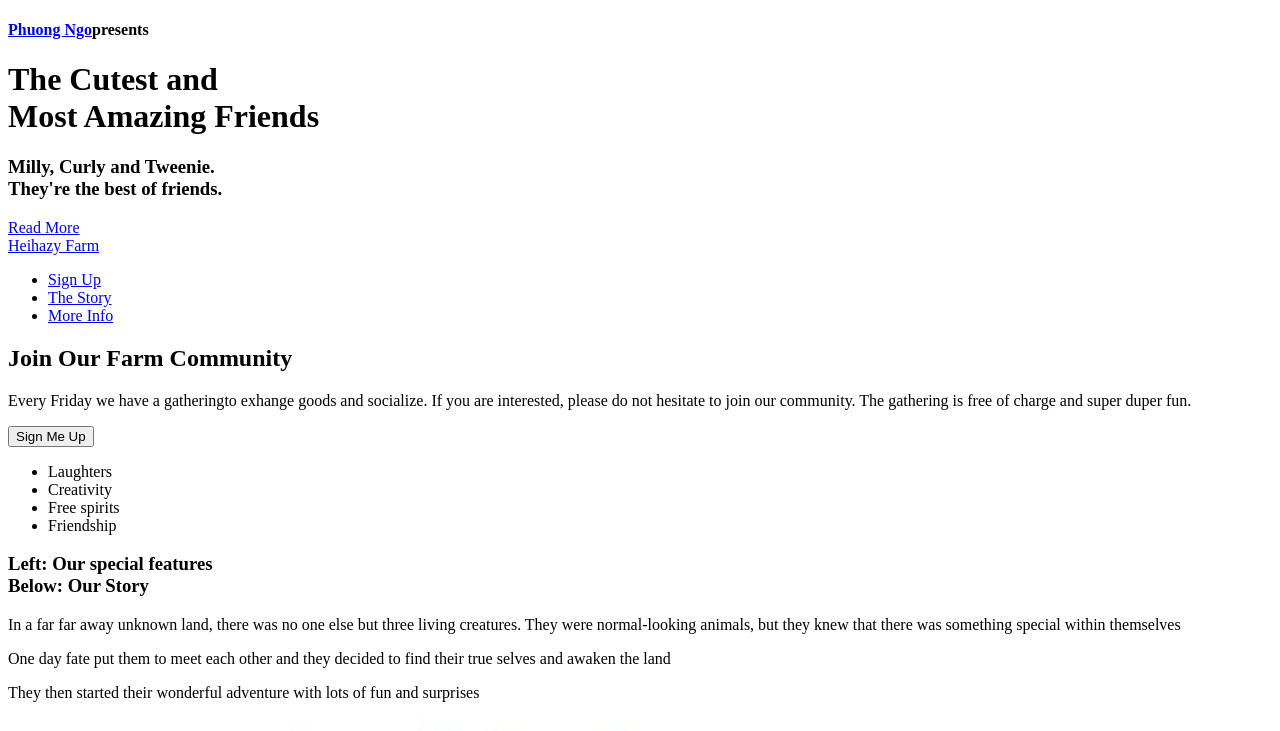
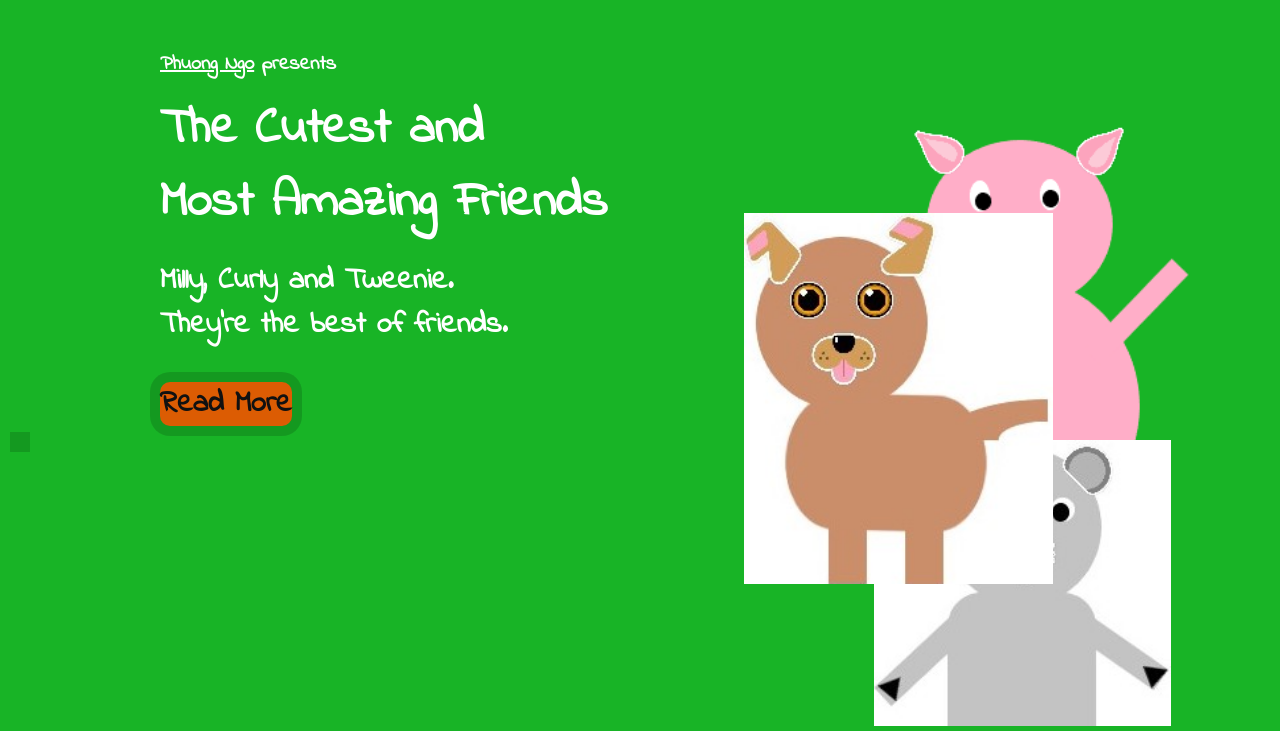
Before and after one commit to heihazy/heihazy-farm, a plain HTML site: page index.html in a window 1280 px wide. Shown: the top 731 px of the page. Drawn offline with Linux system fonts and the light colour scheme.

Commit message:
did some css for the website

```diff
--- a/style.css
+++ b/style.css
@@ -1,3 +1,98 @@
-body{
-    background-color: white;
+@import url('https://fonts.googleapis.com/css?family=Indie+Flower&display=swap');
+body,html{
+    font-family: 'Indie Flower', cursive;
+    padding: 0;
+    margin: 0;
 }
+
+h1{
+    font-weight: 800;
+    font-size: 50px;
+}
+h3{
+    font-weight: bold;
+    font-size: 30px;
+}
+h4{
+    font-weight: bold;
+    font-size: 20px;
+}
+.wrapper{
+    width: 960px;
+    margin: 0 auto;
+
+}
+.hero-banner{
+    background-color: #18B426;
+    height: 100vh;
+    padding: 50px 20px;
+    box-sizing: border-box;
+}
+.hero-banner h1{
+    color: white;
+    margin: 14px 0 20px;
+}
+.hero-banner h3{
+    color: white;
+    margin: 0 0 35px;
+}
+.hero-banner h4,
+.hero-banner h4 a{
+    color: white;
+    margin: 0;
+}
+.pig-character{
+    background: url(img/pig\ trans.png) no-repeat 0 0;
+    background-size: 100%;
+    width: 363px;
+    height: 344px;
+    position: absolute; top: 117px; right: 89px;
+}
+.dog-character{
+    background: url(img/dog\ character.jpg) no-repeat 0 0;
+    background-size: 100%;
+    width: 309px;
+    height: 371px;
+    position: absolute; top: 213px; right: 227px;
+}
+.mouse-character{
+    background: url(img/mouse\ character.jpg) no-repeat 0 0;
+    background-size: 100%;
+    width: 297px;
+    height: 286px;
+    position: absolute; bottom: 74px; right: 109px;
+}
+
+a.cta,
+button.cta{
+    font-size: 30px;
+    font-weight: bold;
+    color: white;
+    background-color: #18B426;
+    display: inline-block;
+    box-shadow: 0 0 0 10px rgba(0,127,255,.25);
+    padding: 20px, 30px;
+    border-radius: 10px;
+    text-decoration: none;
+}
+a.cta.alt,
+button.cta.alt{
+    background-color: #DC5C03;
+    color: #111111;
+    box-shadow: 0 0 0 10px rgba(0,0,0,.15);
+}
+/*
+<div class="hero-banner">
+        <div class="wrapper">
+           <h4><a href="https://www.linkedin.com/in/phuong-ngo-6b8098126/">Phuong Ngo</a>presents</h4>
+           <h1>The Cutest and<br/>
+             Most Amazing Friends</h1>
+            <h3>Milly, Curly and Tweenie.<br/>
+            They're the best of friends.</h3>
+            <a class="cta alt" href="#more-info">Read More</button>
+        </div>
+        <div class="pig-character"></div>
+        <div class="mouse-character"></div>
+        <div class="dog-character"></div>
+    </div>
+    */
```
Also changed, not shown: index.html (+1 -1 lines), img/pig trans.png (added).
